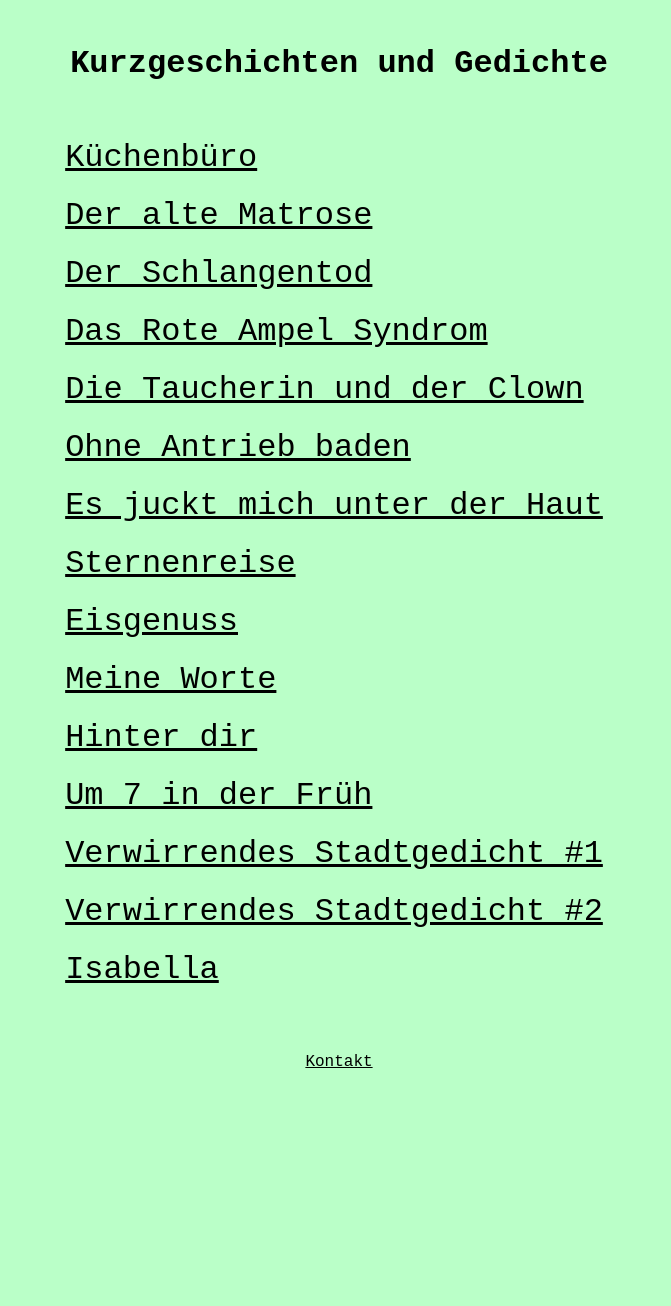
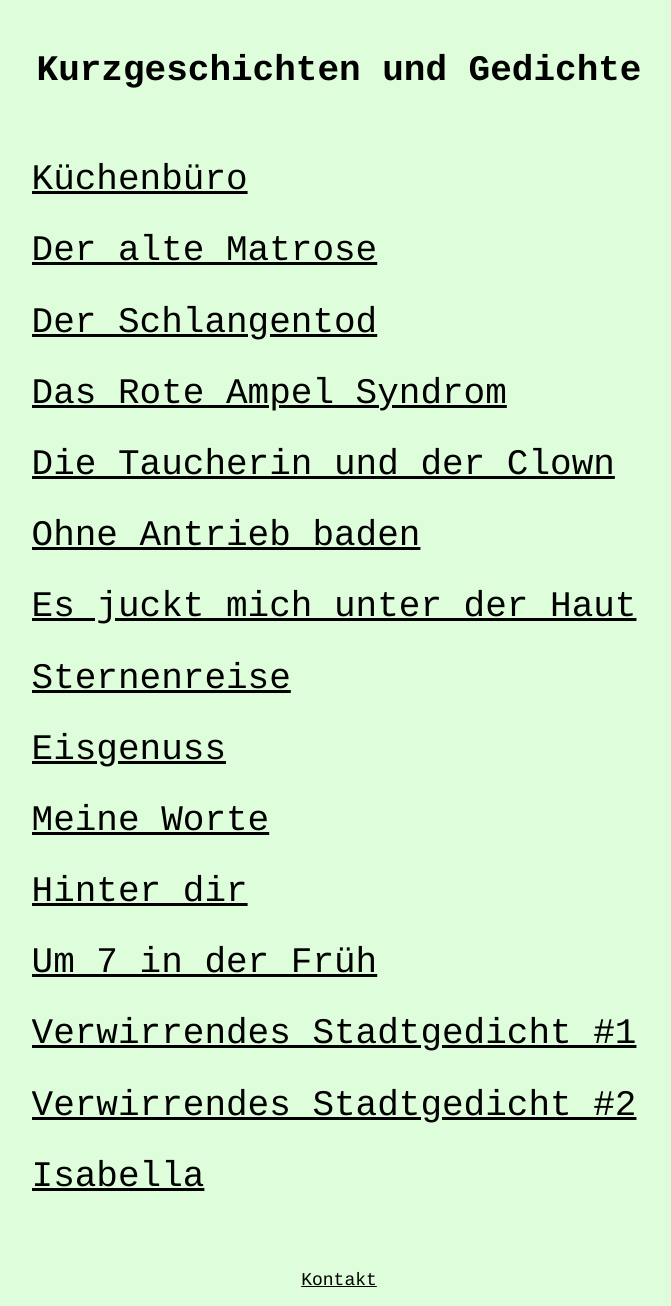
Before and after one commit to bananaboat-nat/lies-mich.com, a Jekyll site: the page built from index.html, in a window 1280 px wide. Shown: the whole page, without its empty margins (301-972 px from the left). Built offline with Jekyll 4.4.1, drawn with Linux system fonts in a browser that asks for light colours; before the commit the page ends 1084 px from its top, so only the background shows below that.

Commit message:
update style

```diff
--- a/css/style.css
+++ b/css/style.css
@@ -1,5 +1,5 @@
 :root {
-  --background-color: #baffc8; /* Define the background color variable */
+  --background-color: #defdda; /* Define the background color variable */
 }
 
 * {
@@ -8,11 +8,12 @@
 
 body {
   background: var(--background-color); /* Use the variable */
-  font-family: "Courier New", Courier, monospace;
+  font-family: Courier, monospace;
+  font-size: 18px;
   margin: 0;
   width: 100vw;
   height: 100vh;
-  line-height: 1.5;
+  line-height: 1.7;
 }
 
 a {
```
